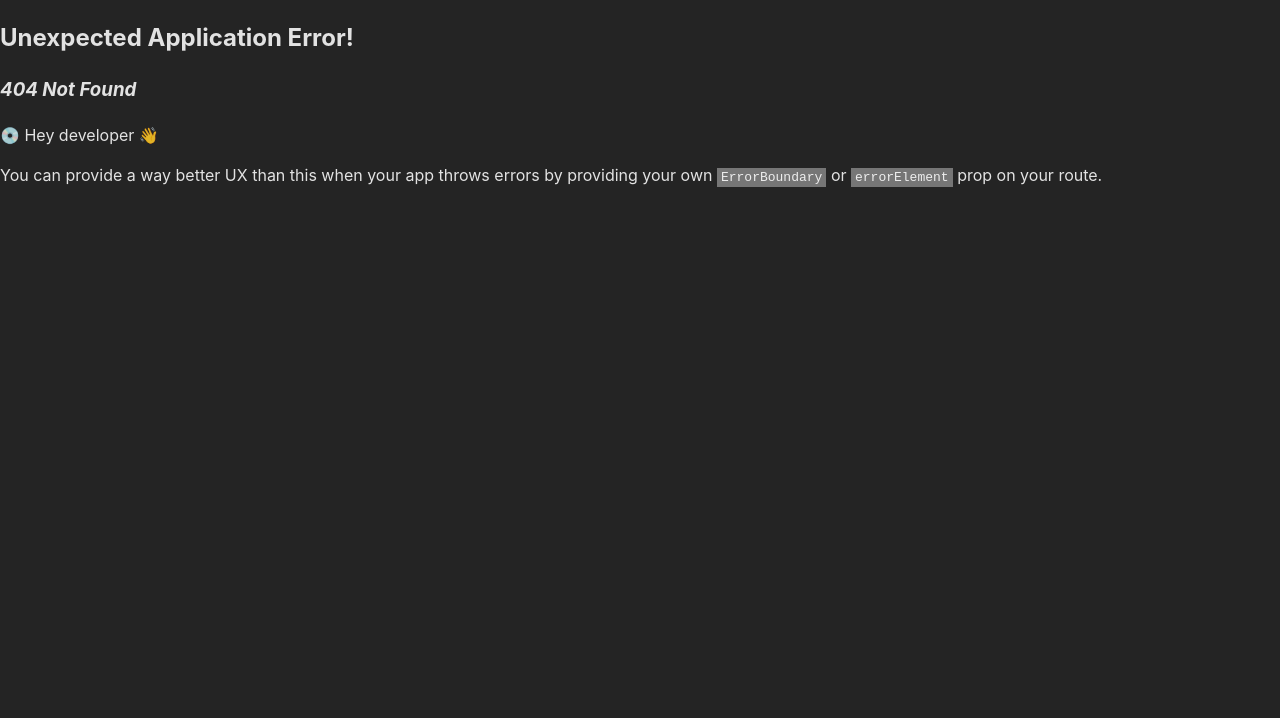
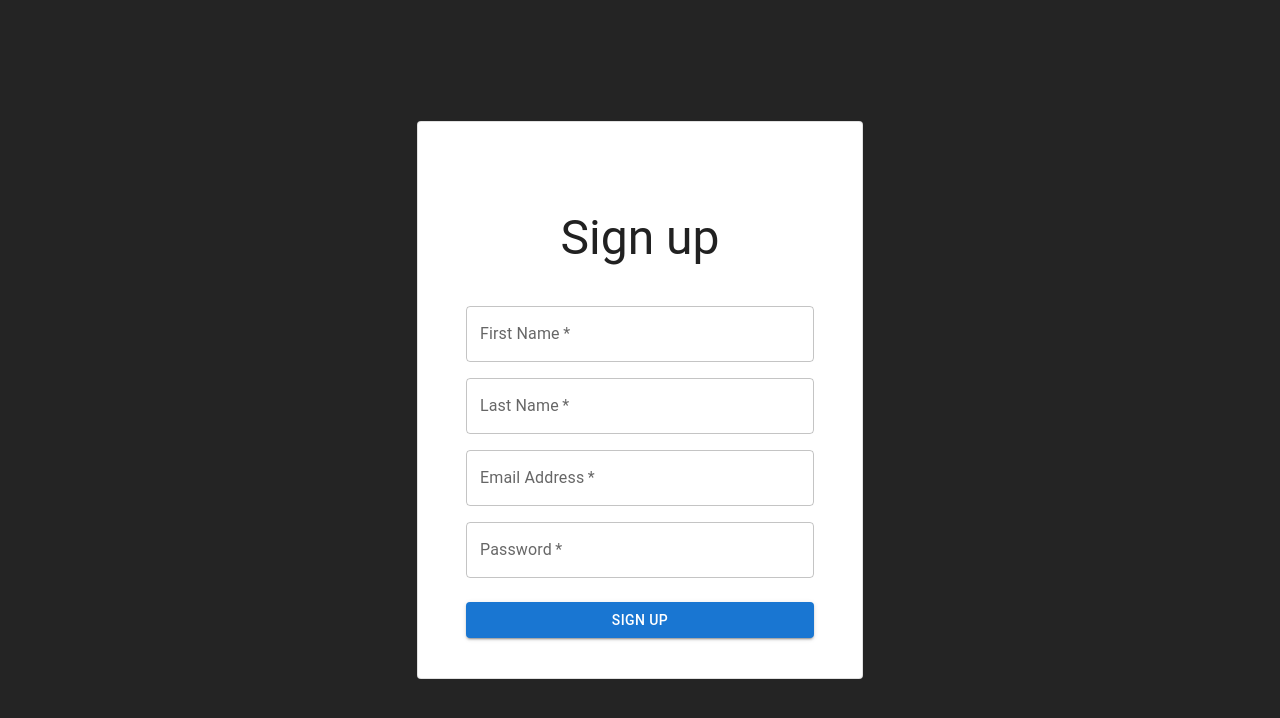
Before and after one commit to CalvinChanCan/gpa-ui, a React (Vite) app: page /signup in a window 1280 px wide. Before the commit this address had no page. Shown: the top 718 px of the page. Built offline with nearby package versions, Linux system fonts and the light colour scheme.

Commit message:
Add signup page

```diff
--- a/src/App.tsx
+++ b/src/App.tsx
@@ -9,6 +9,8 @@ import SignIn from "./pages/SignIn/SignIn";
 import Accounts from "./pages/Accounts/Accounts";
 import Transactions from "./pages/Transactions/Transactions";
 import Sidebar from "./components/Sidebar/Sidebar";
+import React from "react";
+import SignUp from "./pages/SignUp/SignUp";
 
 
 const Layout = () => {
@@ -28,6 +30,10 @@ const router = createBrowserRouter([
     {
         path: "/",
         element: <SignIn/>
+    },
+    {
+        path: "/signup",
+        element: <SignUp/>
     },
     {
         path: "/",
--- /dev/null
+++ b/src/pages/SignUp/SignUp.tsx
@@ -0,0 +1,113 @@
+import React, {useState} from "react";
+import {useNavigate} from "react-router-dom";
+import TextField from "@mui/material/TextField";
+import Button from "@mui/material/Button";
+import Typography from "@mui/material/Typography";
+import Box from "@mui/material/Box";
+import Container from "@mui/material/Container";
+import {Alert, Card, Snackbar} from "@mui/material";
+import {fetchData} from "../../utils/makeRequest";
+
+const SignUp = () => {
+    const [isError, setIsError] = useState(false);
+    const navigate = useNavigate();
+
+    const handleSubmit = async (event: React.FormEvent<HTMLFormElement>) => {
+        event.preventDefault();
+        const formData = new FormData(event.currentTarget);
+        const email = formData.get("email");
+        const password = formData.get("password");
+        const firstName = formData.get("firstName");
+        const lastName = formData.get("lastName");
+
+        const data = {email, password, first_name: firstName, last_name: lastName};
+        const response = await fetchData("/signup/", "POST", data);
+
+        if (response.ok) {
+            const result = await response.json();
+            localStorage.setItem("user", JSON.stringify(result.user));
+            navigate("/accounts");
+        } else {
+            setIsError(true);
+        }
+    };
+
+    return (
+        <div className="signin-container">
+            <Card variant="outlined">
+                <Container component="main" maxWidth="xs">
+                    <Box sx={{marginTop: 8, padding: 3}}>
+                        <Typography component="h1" variant="h3" align="center">
+                            Sign up
+                        </Typography>
+                        <Box component="form" onSubmit={handleSubmit} sx={{mt: 3}}>
+                            <TextField
+                                required
+                                fullWidth
+                                id="firstName"
+                                label="First Name"
+                                name="firstName"
+                                autoComplete="given-name"
+                                sx={{mt: 2}}
+                            />
+                            <TextField
+                                required
+                                fullWidth
+                                id="lastName"
+                                label="Last Name"
+                                name="lastName"
+                                autoComplete="family-name"
+                                sx={{mt: 2}}
+                            />
+                            <TextField
+                                required
+                                fullWidth
+                                id="email"
+                                label="Email Address"
+                                name="email"
+                                autoComplete="email"
+                                sx={{mt: 2}}
+                            />
+                            <TextField
+                                required
+                                fullWidth
+                                name="password"
+                                label="Password"
+                                type="password"
+                                id="password"
+                                autoComplete="new-password"
+                                sx={{mt: 2}}
+                            />
+                            <Button
+                                type="submit"
+                                fullWidth
+                                variant="contained"
+                                sx={{mt: 3, mb: 2}}
+                            >
+                                Sign Up
+                            </Button>
+                        </Box>
+                    </Box>
+                </Container>
+                <Snackbar
+                    anchorOrigin={{
+                        vertical: "bottom",
+                        horizontal: "right",
+                    }}
+                    open={isError}
+                    autoHideDuration={3000}
+                    onClose={() => setIsError(false)}
+                    message="Error signing up"
+                >
+                    <Alert onClose={() => setIsError(false)} severity="error">
+                        This is an error message!
+                    </Alert>
+                </Snackbar>
+
+
+            </Card>
+        </div>
+    );
+};
+
+export default SignUp;
```
